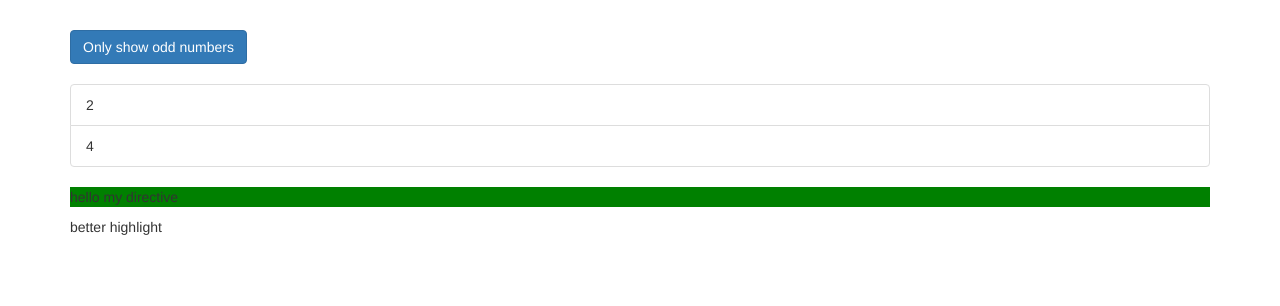
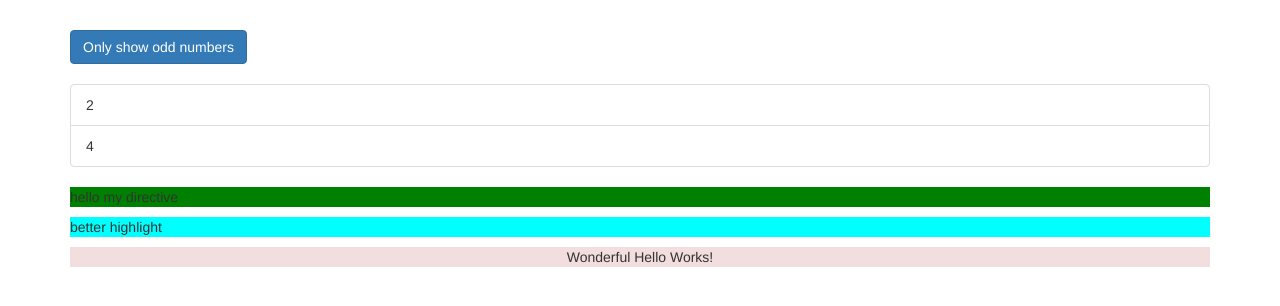
Before and after one commit to mkxhmn/learn-angular, an Angular app in the folder apps/directives/: page / in a window 1280 px wide. Shown: the top 306 px of the page. Built offline with nearby package versions, Linux system fonts and the light colour scheme.

Commit message:
lesson: 101 Binding to Directive Properties

```diff
--- a/apps/directives/src/app/app.component.html
+++ b/apps/directives/src/app/app.component.html
@@ -25,7 +25,10 @@
         <p>Only odd</p>
       </ng-template>
       <p appBasicHighlight>hello my directive</p>
-      <p appBetterHighlight>better highlight</p>
+      <p appBetterHighlight defaultColor="cyan" highlightColor="magenta">
+        better highlight
+      </p>
+      <app-wonderful-hello class="text-center" />
     </div>
   </div>
 </div>
--- a/apps/directives/src/app/app.module.ts
+++ b/apps/directives/src/app/app.module.ts
@@ -3,17 +3,19 @@ import { NgModule } from '@angular/core';
 import { FormsModule } from '@angular/forms';
 
 import { AppComponent } from './app.component';
-import { NgForOf, NgIf, NgStyle } from '@angular/common';
+import { NgClass, NgForOf, NgIf, NgStyle } from '@angular/common';
 import { BasicHighlightDirective } from './basic-highlight/basic-highlight.directive';
 import { BetterHighlightDirective } from './better-highlight.directive';
+import { WonderfulHelloComponent } from './wonderful-hello/wonderful-hello.component';
 
 @NgModule({
   declarations: [
     AppComponent,
     BasicHighlightDirective,
     BetterHighlightDirective,
+    WonderfulHelloComponent,
   ],
-  imports: [BrowserModule, FormsModule, NgForOf, NgIf, NgStyle],
+  imports: [BrowserModule, FormsModule, NgForOf, NgIf, NgStyle, NgClass],
   providers: [],
   bootstrap: [AppComponent],
 })
--- a/apps/directives/src/app/better-highlight.directive.ts
+++ b/apps/directives/src/app/better-highlight.directive.ts
@@ -3,33 +3,34 @@ import {
   ElementRef,
   HostBinding,
   HostListener,
+  Input,
+  OnInit,
   Renderer2,
 } from '@angular/core';
 
 @Directive({
   selector: '[appBetterHighlight]',
 })
-export class BetterHighlightDirective {
-  /**
-   * Represents the background color of a UI element.
-   *
-   * @type {string}
-   */
+export class BetterHighlightDirective implements OnInit {
+  @Input() defaultColor: string = 'unset';
+  @Input() highlightColor: string = 'orange';
   @HostBinding('style.backgroundColor') backgroundColor: string;
 
   constructor(private elementRef: ElementRef, private renderer: Renderer2) {}
 
+  ngOnInit(): void {
+    this.backgroundColor = this.defaultColor;
+  }
+
   @HostListener('mouseenter') mouseover() {
-    this.renderer.setAttribute(
-      this.elementRef.nativeElement,
-      'style',
-      'background-color:orange;'
-    );
+    // this.renderer.setAttribute(this.elementRef.nativeElement, 'style', `background-color:${this.highlightColor};`);
+
+    this.backgroundColor = this.highlightColor;
   }
 
   @HostListener('mouseleave') mouseleave() {
-    // this.renderer.setAttribute(this.elementRef.nativeElement, 'style', 'background-color:unset;');
+    // this.renderer.setAttribute(this.elementRef.nativeElement, 'style', `background-color:${this.defaultColor};`);
 
-    this.backgroundColor = 'unset';
+    this.backgroundColor = this.defaultColor;
   }
 }
--- /dev/null
+++ b/apps/directives/src/app/wonderful-hello/wonderful-hello.component.html
@@ -0,0 +1 @@
+<p [ngClass]="classList">wonderful hello works!</p>
--- /dev/null
+++ b/apps/directives/src/app/wonderful-hello/wonderful-hello.component.ts
@@ -0,0 +1,16 @@
+import { Component, HostBinding, Input } from '@angular/core';
+
+@Component({
+  selector: 'app-wonderful-hello',
+  templateUrl: './wonderful-hello.component.html',
+})
+export class WonderfulHelloComponent {
+  private defaultClasses = 'bg-danger text-capitalize ';
+
+  @Input()
+  set class(values: string) {
+    this.classList = this.defaultClasses + values;
+  }
+
+  @HostBinding('class') classList = '';
+}
```
